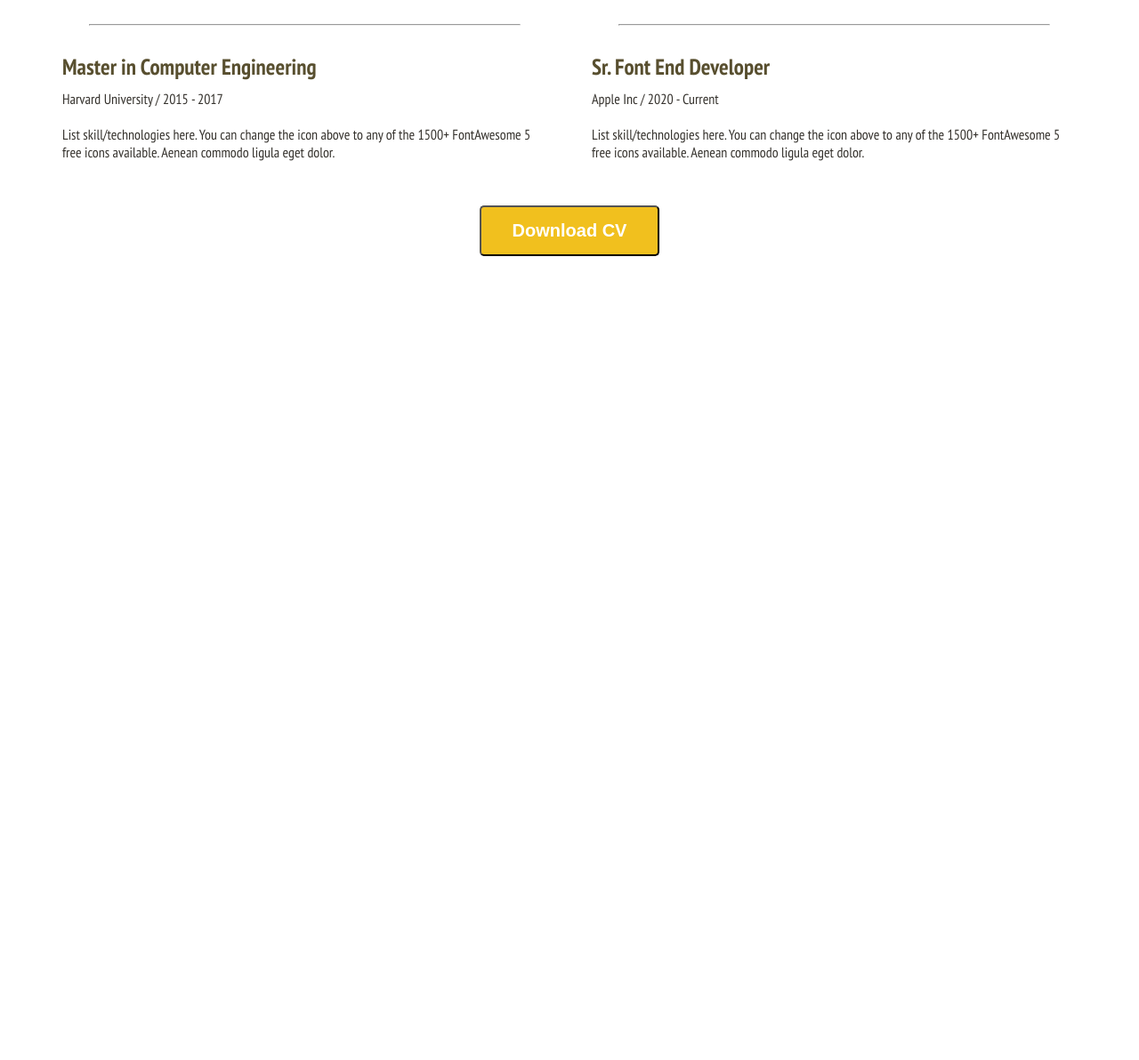
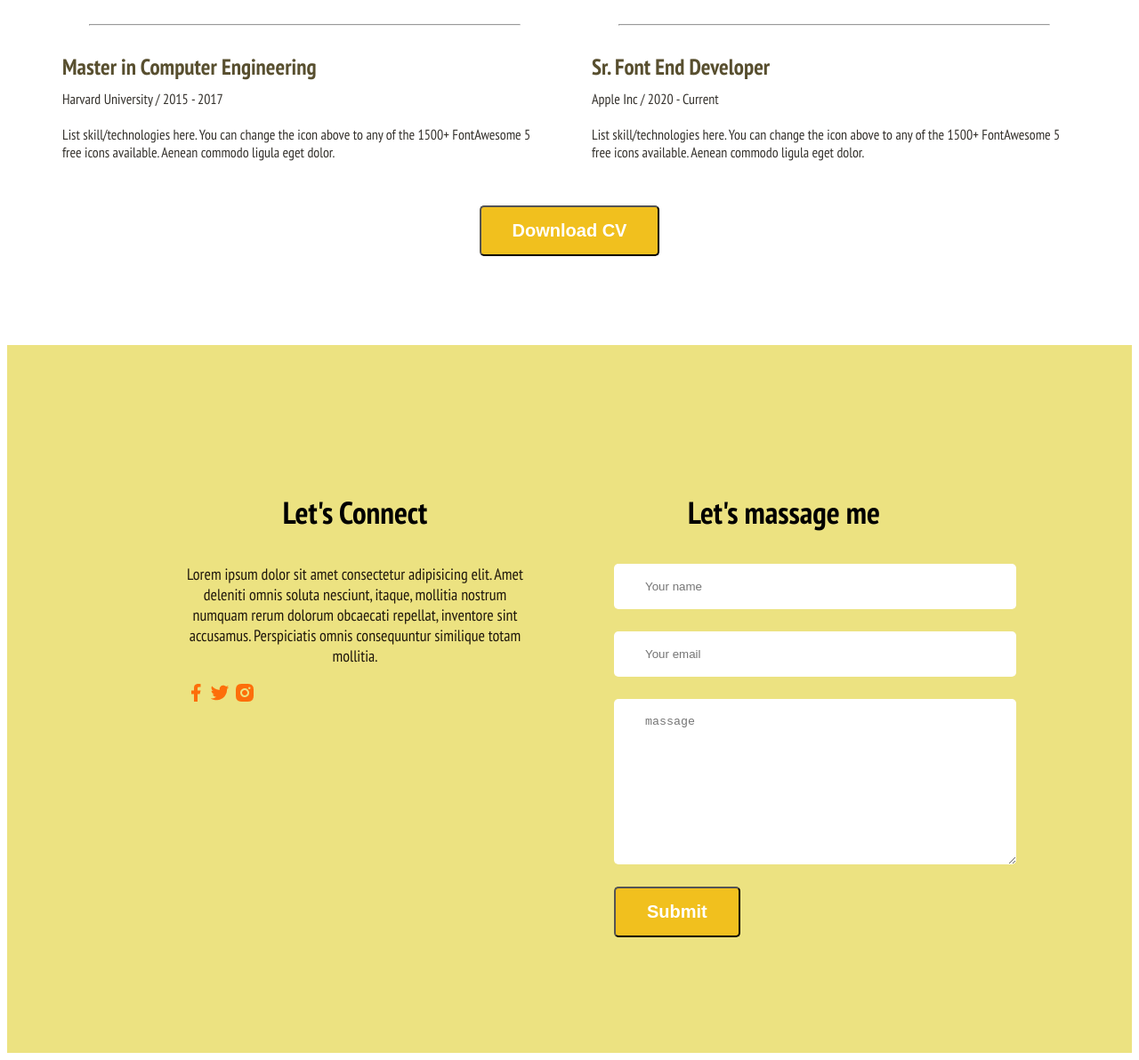
Before and after one commit to NAF-ORO/dev-portffolio, a plain HTML site: page index.html in a window 1280 px wide. Shown: the part 2626-3818 px from the top of the page at 89% size. Before the commit the page ends 2922 px from the top, so only its background shows below. Drawn offline with Linux system fonts and the light colour scheme.

Commit message:
finished the footer

```diff
--- a/index.html
+++ b/index.html
@@ -140,7 +140,25 @@
 
     </main>
     <footer>
-
+        <div class="footer-item">
+            <h3 class="section-title">Let's Connect</h3>
+            <p class="section-dec">Lorem ipsum dolor sit amet consectetur adipisicing elit. Amet deleniti omnis soluta nesciunt, itaque, mollitia nostrum numquam rerum dolorum obcaecati repellat, inventore sint accusamus. Perspiciatis omnis consequuntur similique totam mollitia.</p>
+            <div class="social-links">
+                <a href=""><img src="/images/icons/facebook.png" alt=""></a><a href=""><img src="" alt=""></a><a href=""><img src="" alt=""></a>
+                <a href=""><img src="/images/icons/twitter.png" alt=""></a><a href=""><img src="" alt=""></a><a href=""><img src="" alt=""></a>
+                <a href=""><img src="/images/icons/insta.png" alt=""></a><a href=""><img src="" alt=""></a><a href=""><img src="" alt=""></a>
+            </div>
+        </div>
+        <div class="footer-item">
+            <h3 class="section-title">Let's massage me</h3>
+            <p class="section-dec"></p>
+            <form class="contact" action="">
+                <input type="text" placeholder="Your name">
+                <input type="email" placeholder="Your email">
+                <textarea name="" id="" cols="30" rows="10" placeholder="massage"></textarea>
+                <input class="btn-primary" type="submit" value="Submit">
+            </form>
+        </div>
     </footer>
 </body>
 </html>
--- a/styles.css
+++ b/styles.css
@@ -171,3 +171,29 @@ main {
     text-align: center;
     margin-top: 50px;
 }
+
+footer {
+    display: flex;
+    gap: 100px;
+    background: #ece281;
+    padding: 130px 200px;
+    margin-top: 100px;
+}
+
+.footer-item {
+    width: 50%;
+
+}
+.contact  input[type="text"], .contact  input[type="email"], textarea {
+    display: block;
+    margin-bottom: 25px;
+    padding: 18px 35px;
+    color: rgb(220, 226, 163);
+    border-radius: 5px;
+    border: 0;
+    width: 100%;
+    background: #FFF;
+}
+.contact input {
+
+}
```
